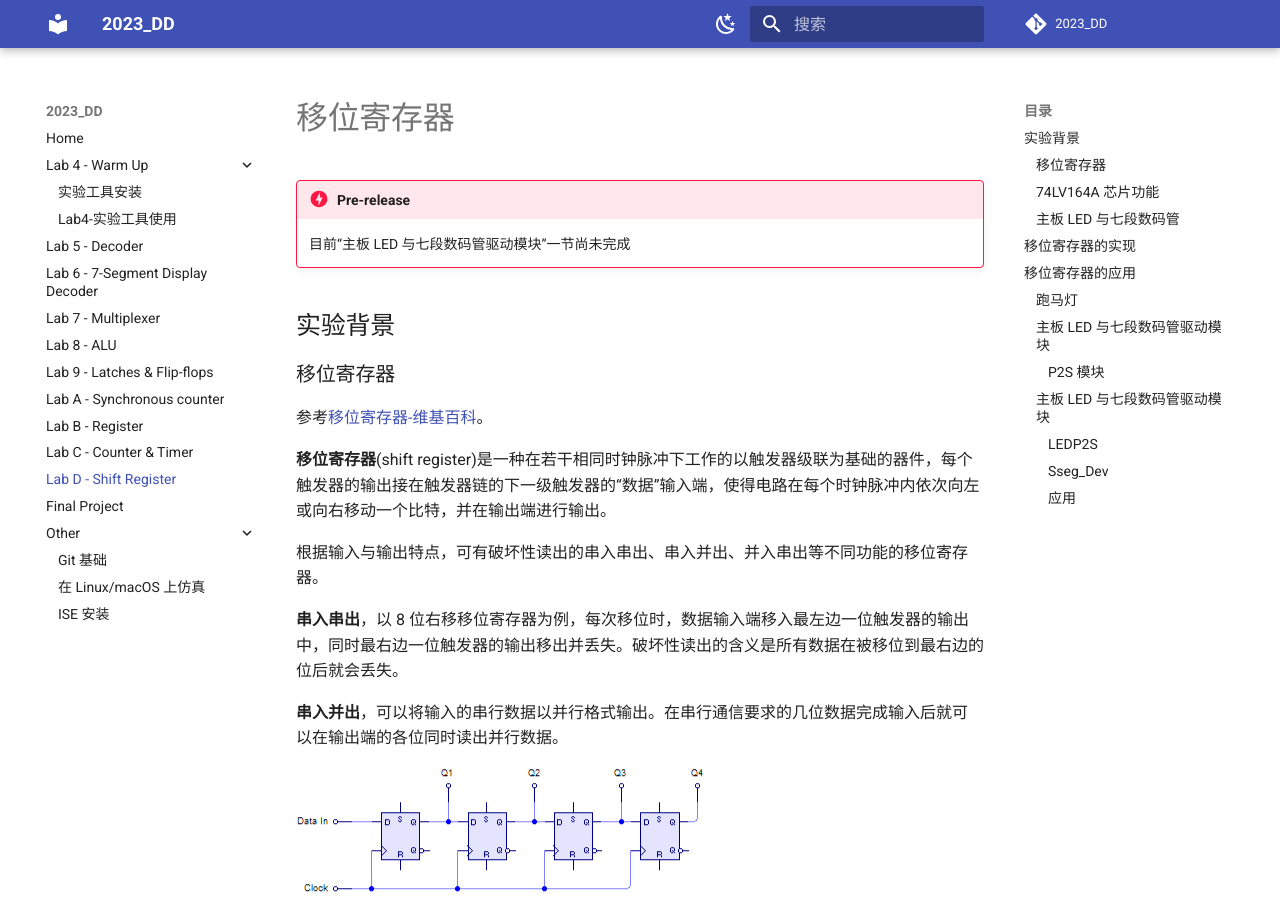
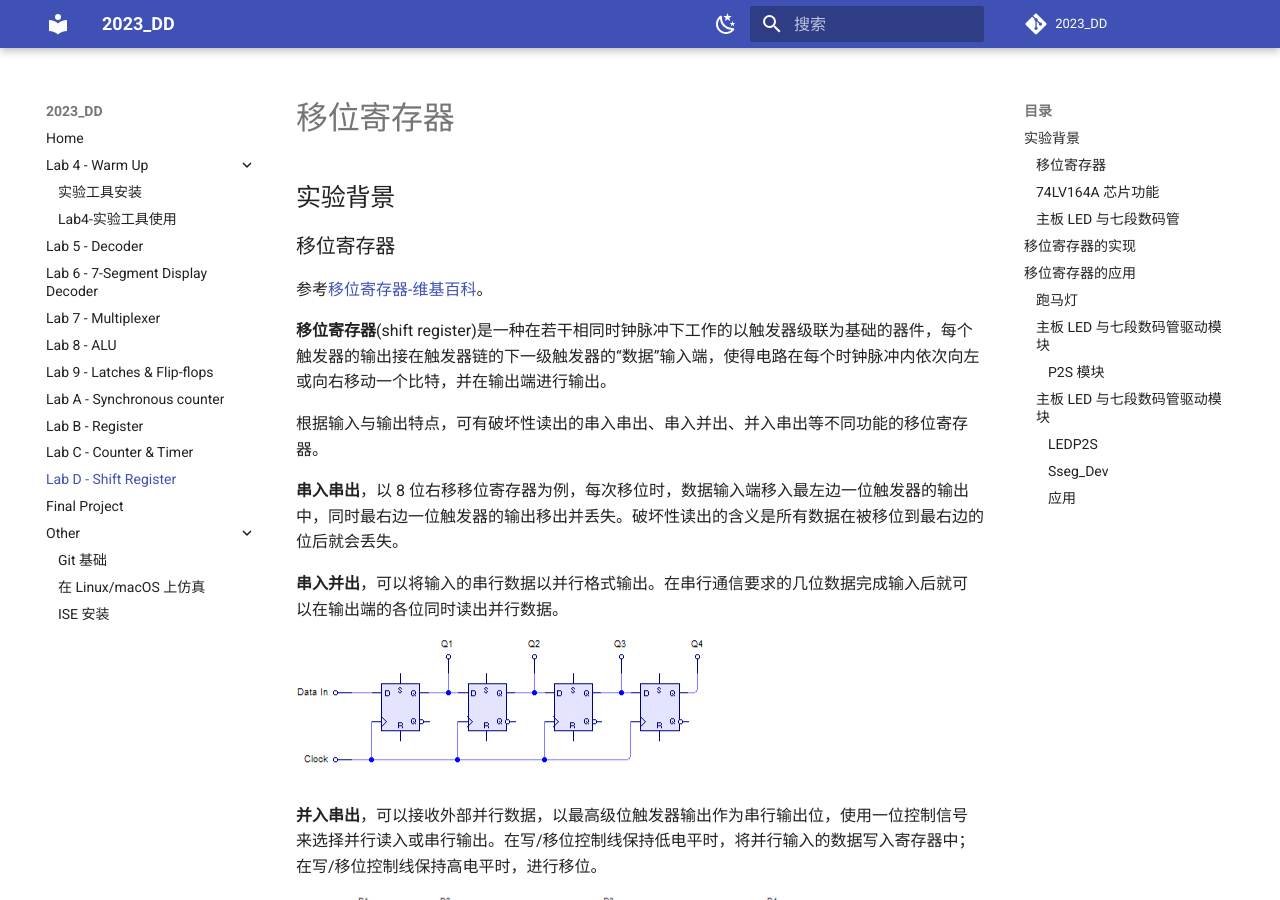
Before and after one commit to Guahao31/2023_DD, an MkDocs documentation site: the page built from docs/labD/shift_register.md, in a window 1280 px wide and 900 px high. Built offline with MkDocs 1.6.1 and Material for MkDocs 9.7.7, drawn with Linux system fonts in a browser that asks for light colours; a script that is not in the unit is left out; comment, search, counter and statistics services are not loaded.

Commit message:
remove danger

```diff
--- a/docs/labD/shift_register.md
+++ b/docs/labD/shift_register.md
@@ -1,7 +1,4 @@
 # 移位寄存器
-
-!!! danger "Pre-release"
-    目前“主板 LED 与七段数码管驱动模块”一节尚未完成
 
 ## 实验背景 {: #background}
 
```
